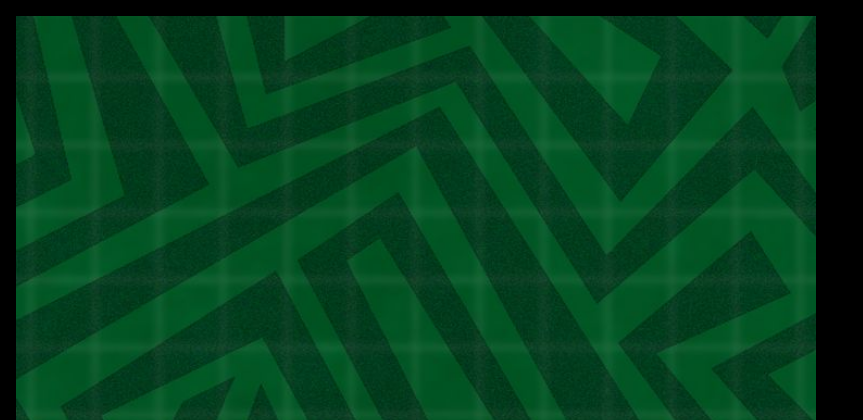
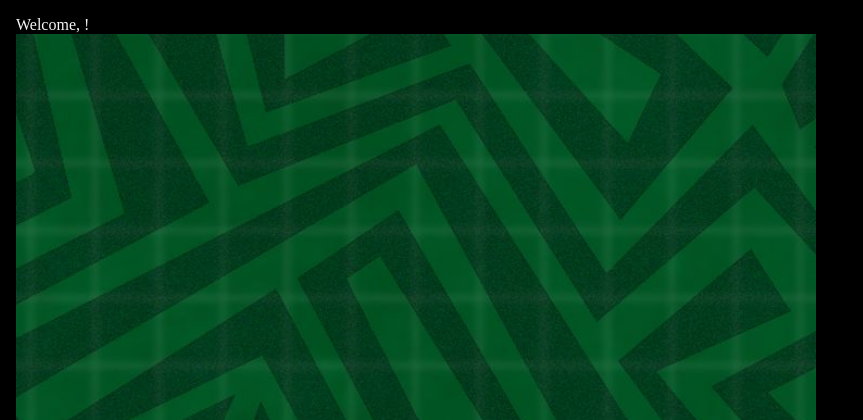
Before and after one commit to AlepsGitHub/SimpleBlog, a Django app: a page that uses templates/layout.html in a window 1280 px wide. Shown: the part 79-499 px from the top of the page, without its empty margins (0-863 px from the left). Run offline with Django 5.2, Linux system fonts and the light colour scheme; data comes from the database, SQL or seed files in the repository.

Commit message:
Update layout.html

```diff
--- a/templates/layout.html
+++ b/templates/layout.html
@@ -41,6 +41,7 @@
         {% endif %}
     </nav>
     <main>
+        <p>Welcome, {{ user.username }}!</p>
         {% block content %}
         {% endblock %}
     </main>
```
